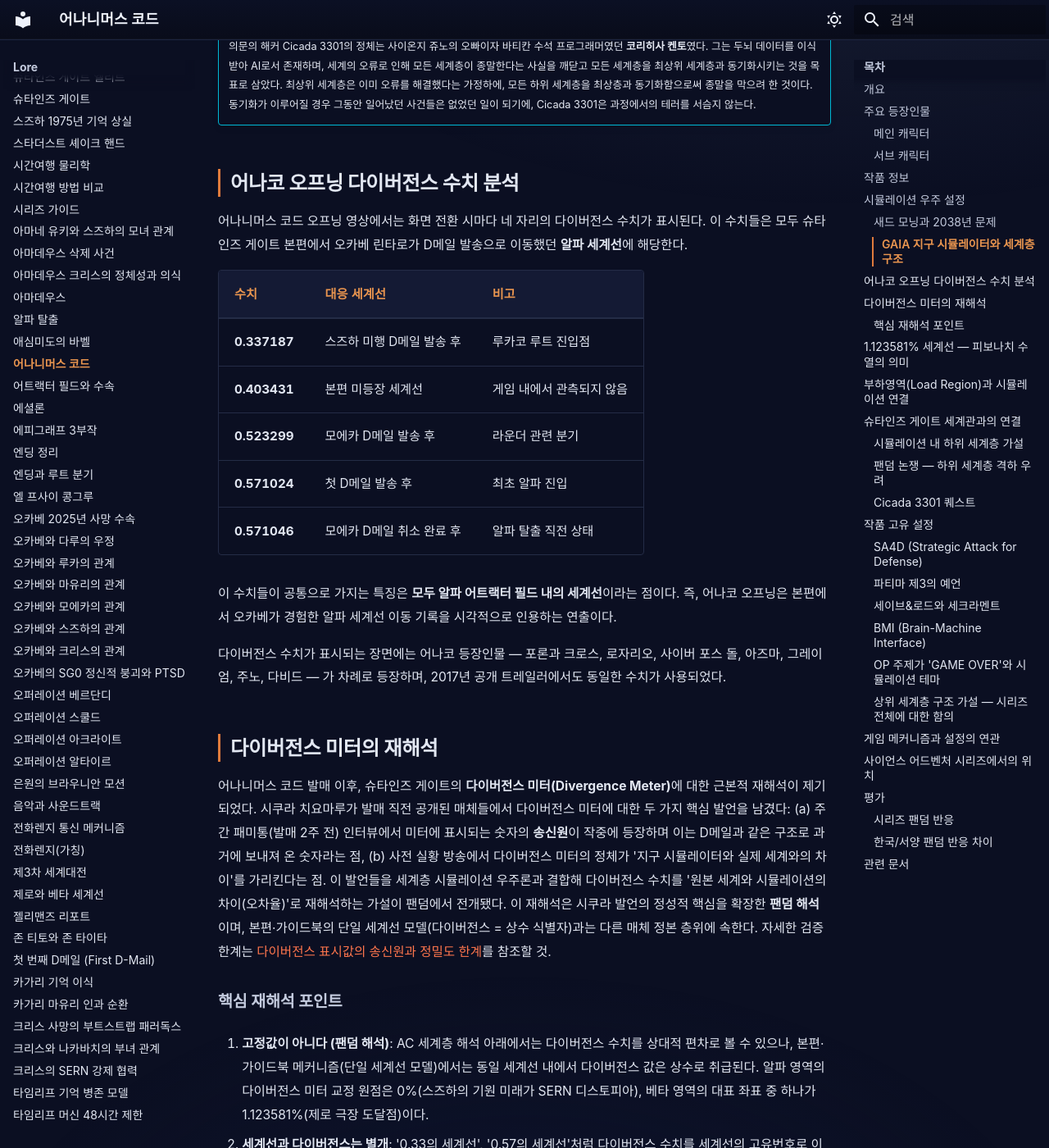
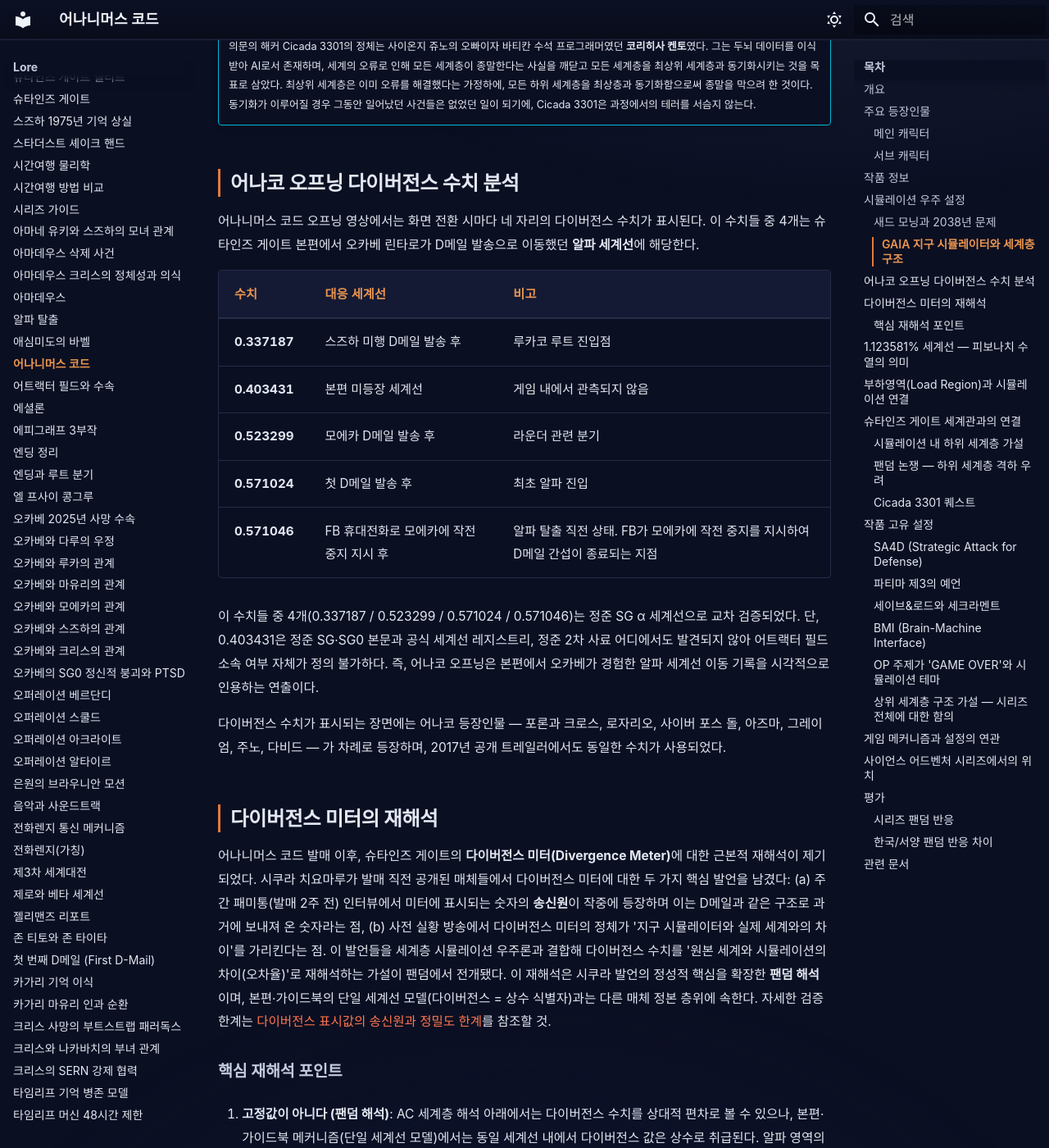
Before and after one commit to sgwiki/sgwiki.github.io, an MkDocs documentation site: the page built from wiki/lore/어나니머스-코드.md, in a window 1280 px wide and 1400 px high, scrolled down 3172 px. Shown: the whole window at 82% size. Built offline with MkDocs 1.6.1 and Material for MkDocs 9.7.7, drawn with Linux system fonts in a browser that asks for light colours; some web fonts are replaced.

Commit message:
fix(wiki): 어나니머스-코드 — P10 e6cd8466 패치 적용

```diff
--- a/wiki/lore/어나니머스-코드.md
+++ b/wiki/lore/어나니머스-코드.md
@@ -74,7 +74,7 @@ GAIA는 지구의 모든 물리 법칙을 디지털화하여 완벽히 구현한
 
 ## 어나코 오프닝 다이버전스 수치 분석
 
-어나니머스 코드 오프닝 영상에서는 화면 전환 시마다 네 자리의 다이버전스 수치가 표시된다. 이 수치들은 모두 슈타인즈 게이트 본편에서 오카베 린타로가 D메일 발송으로 이동했던 **알파 세계선**에 해당한다.
+어나니머스 코드 오프닝 영상에서는 화면 전환 시마다 네 자리의 다이버전스 수치가 표시된다. 이 수치들 중 4개는 슈타인즈 게이트 본편에서 오카베 린타로가 D메일 발송으로 이동했던 **알파 세계선**에 해당한다.
 
 | 수치 | 대응 세계선 | 비고 |
 |---|---|---|
@@ -82,9 +82,9 @@ GAIA는 지구의 모든 물리 법칙을 디지털화하여 완벽히 구현한
 | **0.403431** | 본편 미등장 세계선 | 게임 내에서 관측되지 않음 |
 | **0.523299** | 모에카 D메일 발송 후 | 라운더 관련 분기 |
 | **0.571024** | 첫 D메일 발송 후 | 최초 알파 진입 |
-| **0.571046** | 모에카 D메일 취소 완료 후 | 알파 탈출 직전 상태 |
+| **0.571046** | FB 휴대전화로 모에카에 작전 중지 지시 후 | 알파 탈출 직전 상태. FB가 모에카에 작전 중지를 지시하여 D메일 간섭이 종료되는 지점 |
 
-이 수치들이 공통으로 가지는 특징은 **모두 알파 어트랙터 필드 내의 세계선**이라는 점이다. 즉, 어나코 오프닝은 본편에서 오카베가 경험한 알파 세계선 이동 기록을 시각적으로 인용하는 연출이다.
+이 수치들 중 4개(0.337187 / 0.523299 / 0.571024 / 0.571046)는 정준 SG α 세계선으로 교차 검증되었다. 단, 0.403431은 정준 SG·SG0 본문과 공식 세계선 레지스트리, 정준 2차 사료 어디에서도 발견되지 않아 어트랙터 필드 소속 여부 자체가 정의 불가하다. 즉, 어나코 오프닝은 본편에서 오카베가 경험한 알파 세계선 이동 기록을 시각적으로 인용하는 연출이다.
 
 다이버전스 수치가 표시되는 장면에는 어나코 등장인물 — 포론과 크로스, 로자리오, 사이버 포스 돌, 아즈마, 그레이엄, 주노, 다비드 — 가 차례로 등장하며, 2017년 공개 트레일러에서도 동일한 수치가 사용되었다.
 
```
